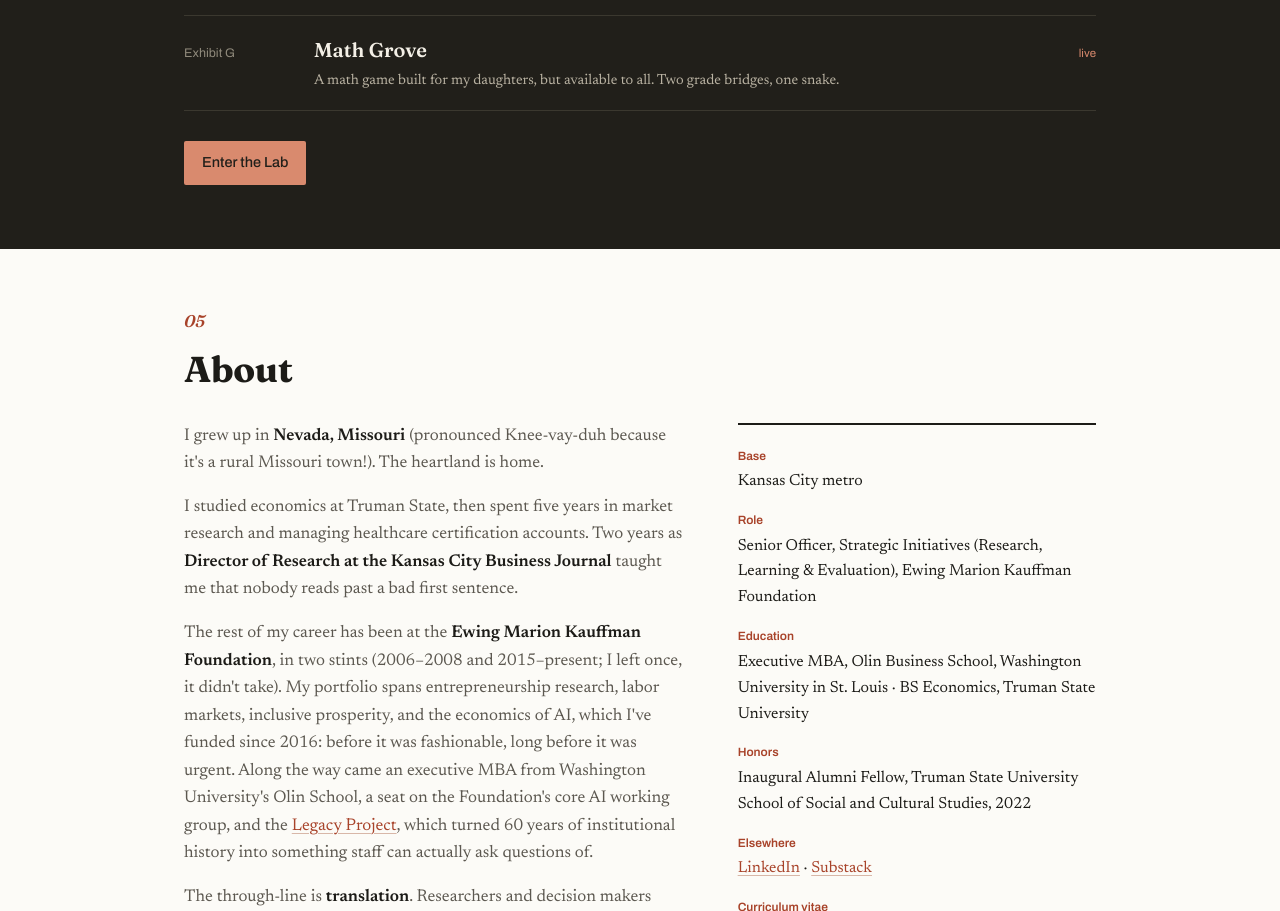
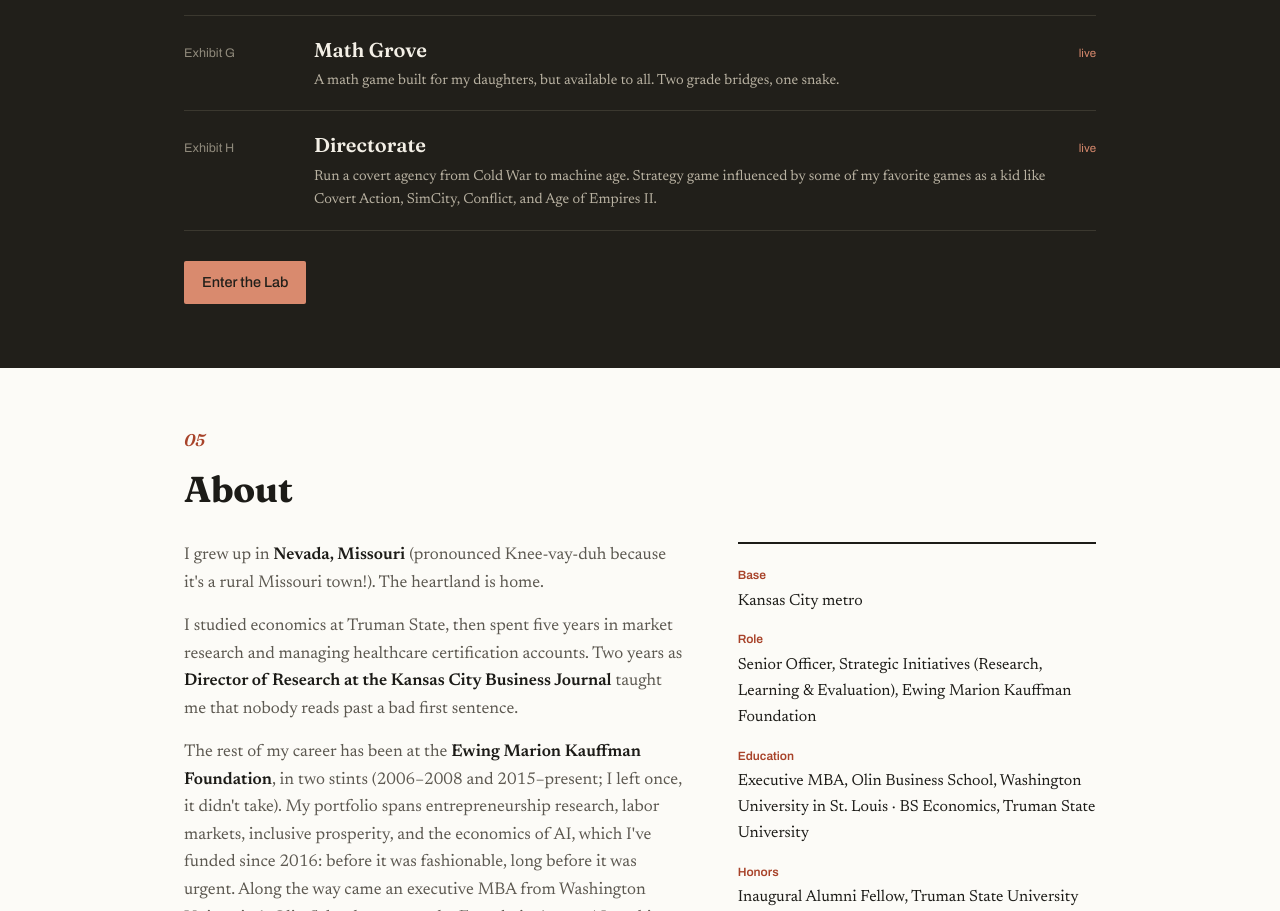
Before and after one commit to derekozkal/agentsandagency, a plain HTML site: page index.html in a window 1280 px wide. Shown: the part 8132-9043 px from the top of the page. Drawn offline with Linux system fonts and the light colour scheme.

Commit message:
Update index.html
adding Directorate game

```diff
--- a/index.html
+++ b/index.html
@@ -502,6 +502,11 @@ footer .fine{font-family:'Archivo',sans-serif;font-size:12.5px;color:#8F897B}
   <div><h3>Math Grove</h3><p>A math game built for my daughters, but available to all. Two grade bridges, one snake.</p></div>
   <span class="status">live</span>
 </a>
+      <a class="lab-card" href="/directorate.html">
+  <span class="n">Exhibit H</span>
+  <div><h3>Directorate</h3><p>Run a covert agency from Cold War to machine age. Strategy game influenced by some of my favorite games as a kid like Covert Action, SimCity, Conflict, and Age of Empires II.</p></div>
+  <span class="status">live</span>
+</a>
     </div>
     <a class="btn" href="lab.html">Enter the Lab</a>
   </div>
```
